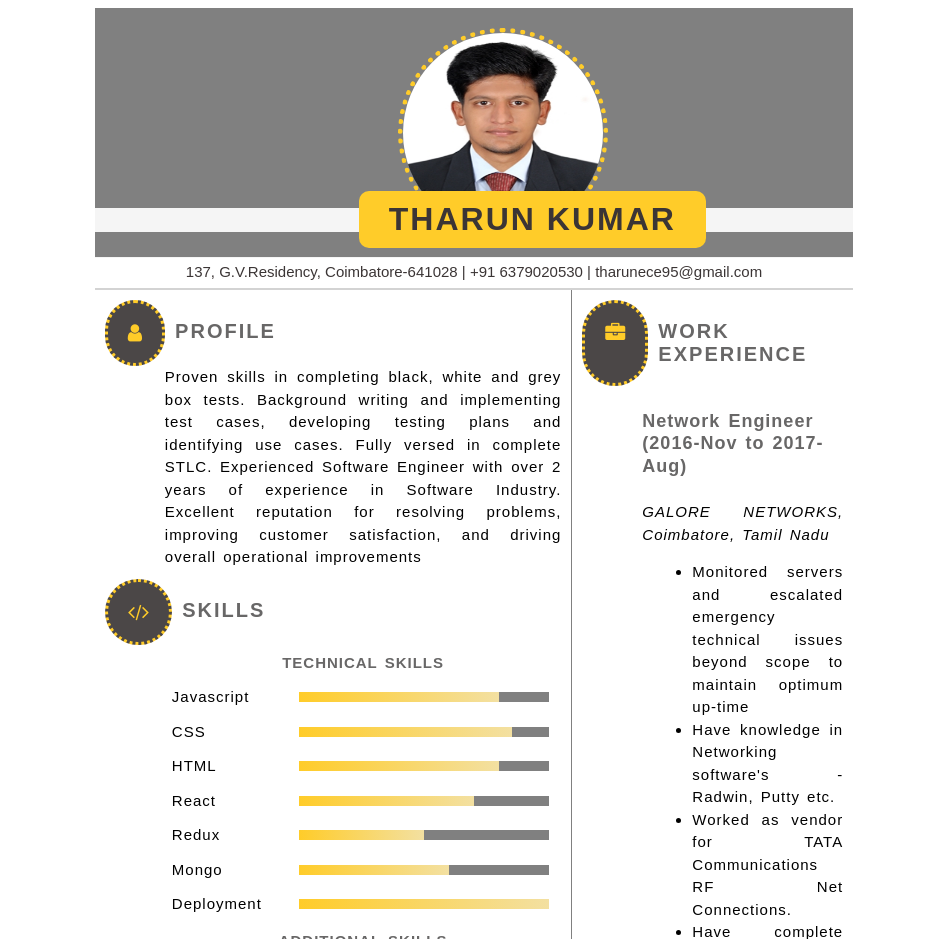
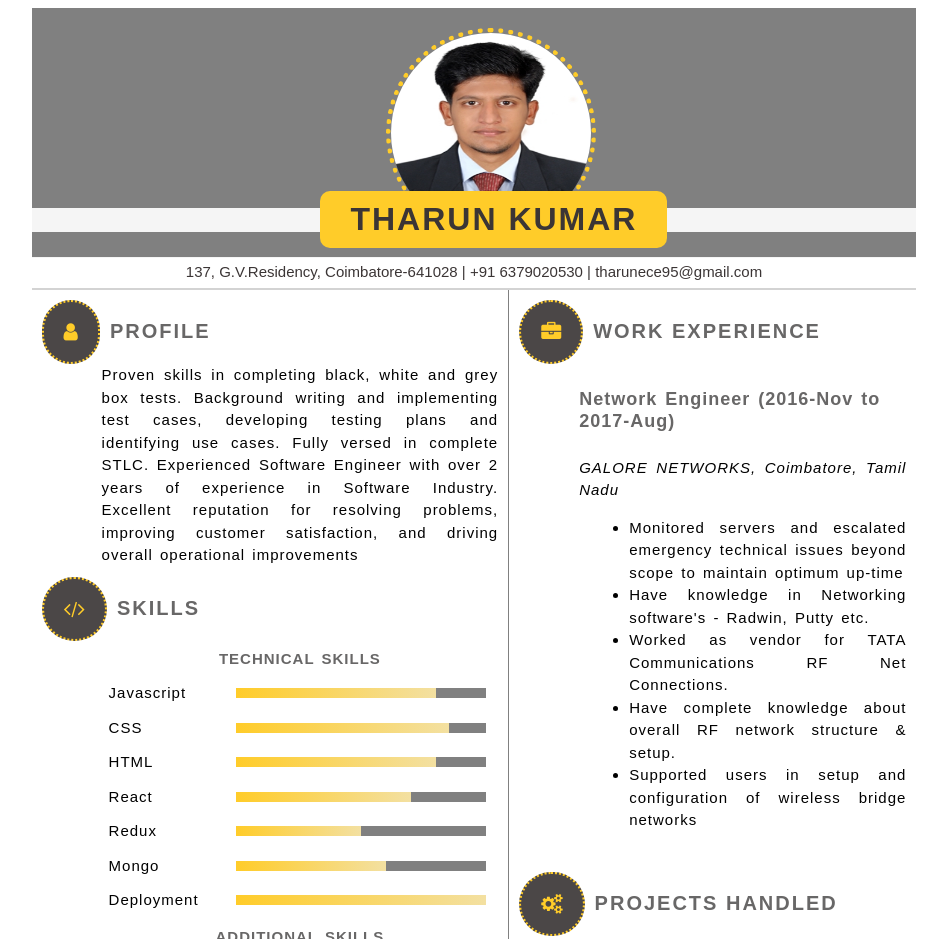
Before and after one commit to Tharun-coder/Resume-Portfolio, a plain HTML site: page index.html in a window 1280 px wide. Shown: the top 939 px of the page, without its empty margins (166-1113 px from the left). Drawn offline with Linux system fonts and the light colour scheme.

Commit message:
Update index.css

```diff
--- a/index.css
+++ b/index.css
@@ -6,7 +6,7 @@
 .header {
   background-color: whitesmoke;
   height: 250px;
-  width: 60%;
+  width: 70%;
   margin: auto;
 }
 .photo {
@@ -30,7 +30,7 @@
   color: rgb(59, 53, 53);
   position: absolute;
   top: 170px;
-  left: 41%;
+  left: 38%;
   border-radius: 10px;
   letter-spacing: 2px;
 }
@@ -40,7 +40,7 @@
   color: rgb(59, 53, 53);
   background-color: white;
   border-bottom: 2px solid lightgray;
-  width: 60%;
+  width: 70%;
   margin: auto;
   height: 25px;
   padding-top: 5px;
@@ -54,10 +54,10 @@
 }
 .body {
   position: relative;
-  width: 60%;
+  width: 70%;
   margin: auto;
   background-color: white;
-  height: 1300px;
+  height: 1600px;
   display: flex;
 }
 
@@ -74,7 +74,7 @@
 
 .body .section-header i {
   font-size: 20px;
-  border: 3px dotted #ffcc29;
+  border: 2px dotted #ffcc29;
   border-radius: 55px;
   color: #ffcc29;
   background-color: rgb(75, 71, 71);
```
